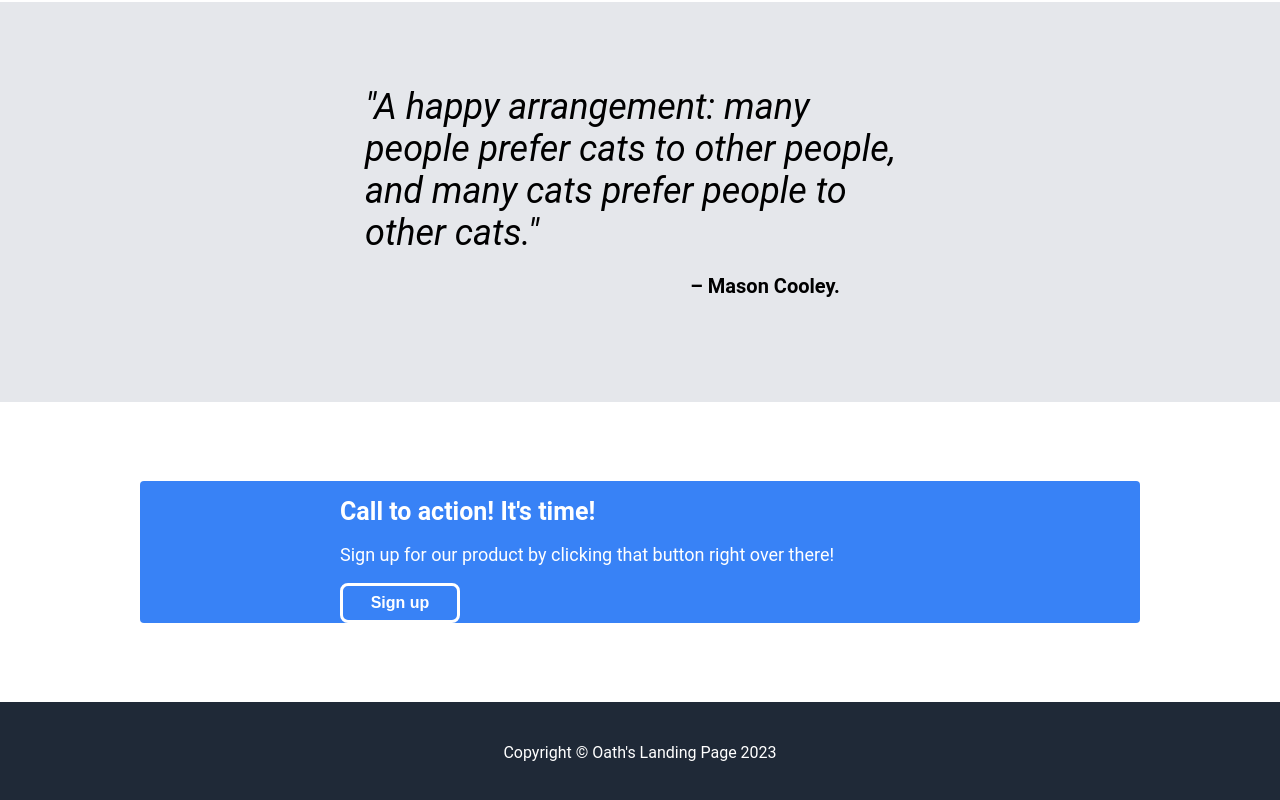
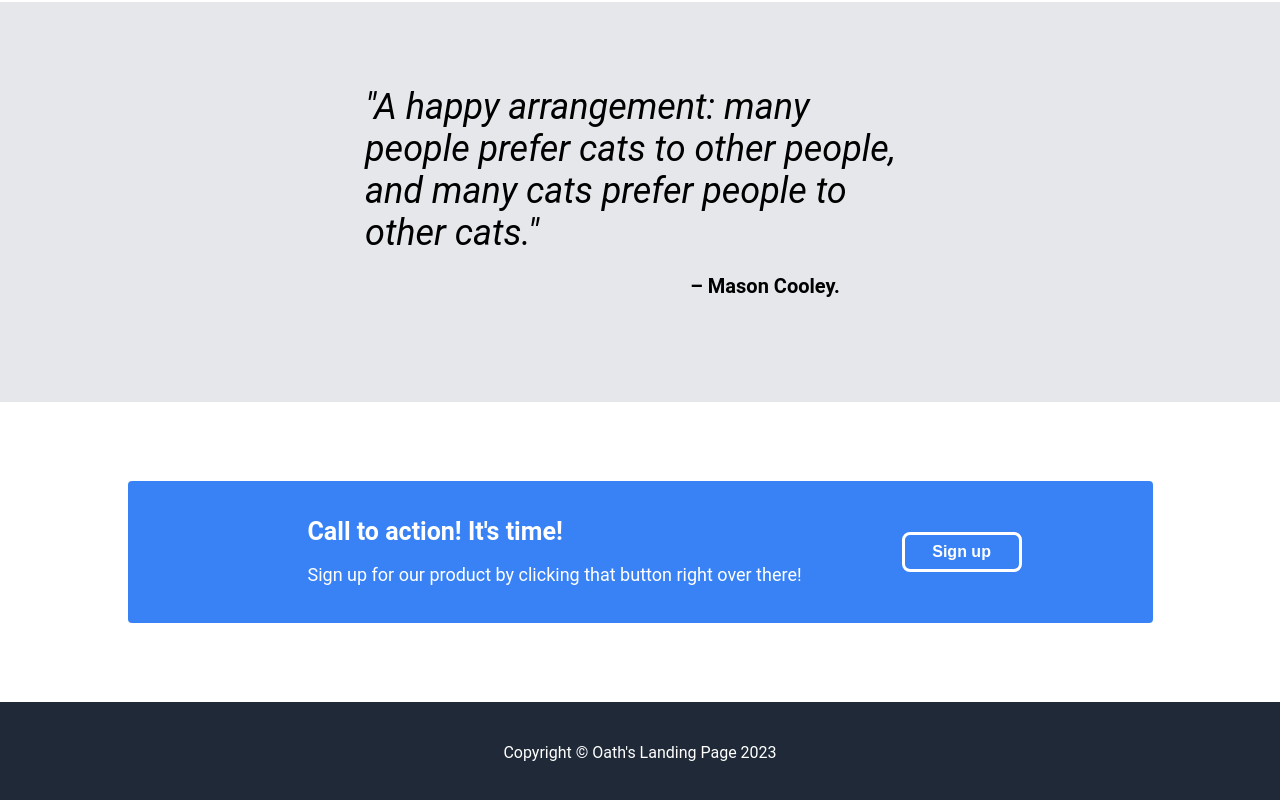
Before and after one commit to druidkitty/landing-page, a plain HTML site: page index.html in a window 1280 px wide. Shown: the part 1034-1834 px from the top of the page. Drawn offline with Linux system fonts and the light colour scheme.

Commit message:
Change flex direction, use padding and margin to align elements

```diff
--- a/style.css
+++ b/style.css
@@ -130,8 +130,8 @@ quote {
 }
 
 .section4 {
+    min-height: 300px;
     display: flex;
-    min-height: 300px;
     justify-content: center;
     align-items: center;
 }
@@ -140,11 +140,12 @@ quote {
     background-color: #3882F6;
     color: white;
     border-radius: 4px;
-    width: 1000px;
-    justify-content: center;
-    padding-left: 200px;
+    width: 1025px;
+    padding-left: 180px;
+    padding-top: 20px;
+    padding-bottom: 20px;
     display: flex;
-    flex-direction: column;
+    align-items: center;
 }
 
 .box-text1 {
@@ -167,6 +168,7 @@ quote {
     font-size: 16px;
     border-radius: 8px;
     font-weight: bold;
+    margin-left: 100px;
 
 }
 
```
